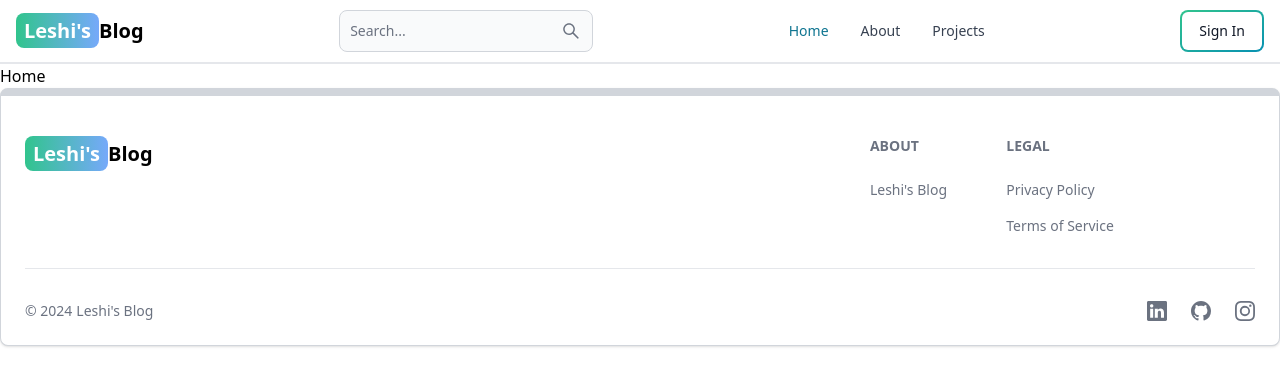
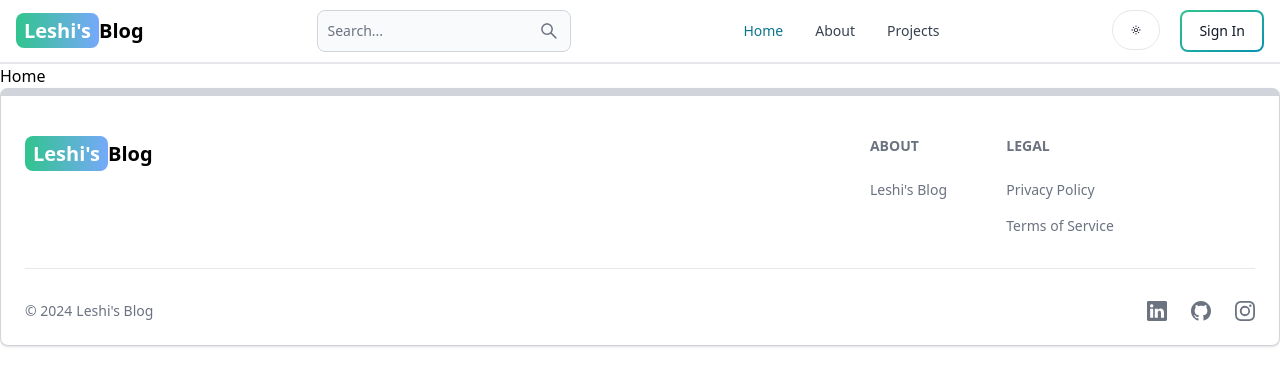
Before and after one commit to imOnVacation/earthly-expedition-logs, a React (Vite) app in the folder client/: page / in a window 1280 px wide. Shown: the top 386 px of the page. Built offline with nearby package versions, Linux system fonts and the light colour scheme; no server answers.

Commit message:
create and add theme provider in main

```diff
--- a/client/src/components/Header.jsx
+++ b/client/src/components/Header.jsx
@@ -1,12 +1,15 @@
 import { Button, Navbar, TextInput, Dropdown, Avatar } from 'flowbite-react';
 import { Link, useLocation } from 'react-router-dom';
 import { AiOutlineSearch } from 'react-icons/ai';
-import { FaMoon } from 'react-icons/fa';
-import { useSelector } from 'react-redux';
+import { MdDarkMode, MdOutlineLightMode } from 'react-icons/md';
+import { useSelector, useDispatch } from 'react-redux';
+import { toggleTheme } from '../redux/theme/themeSlice';
 
 export default function Header() {
   const path = useLocation().pathname;
   const { currentUser } = useSelector((state) => state.user);
+  const dispatch = useDispatch();
+  const theme = useSelector((state) => state.theme.theme);
 
   return (
     <Navbar className='border-b-2'>
@@ -30,9 +33,14 @@ export default function Header() {
       <Button className='w-12 h-10 lg:hidden' color='gray' pill>
         <AiOutlineSearch />
       </Button>
-      <div className='flex gap-2 md:order-2'>
-        <Button className='w-12 h-10 hidden sm:incline' color='gray' pill>
-          <FaMoon />
+      <div className='flex gap-5 md:order-2'>
+        <Button
+          className='w-12 h-10 hidden sm:inline'
+          color='gray'
+          pill
+          onClick={() => dispatch(toggleTheme())}
+        >
+          {theme === 'light' ? <MdOutlineLightMode /> : <MdDarkMode />}
         </Button>
         {currentUser ? (
           <Dropdown
@@ -63,7 +71,6 @@ export default function Header() {
             </Button>
           </Link>
         )}
-
         <Navbar.Toggle />
       </div>
       <Navbar.Collapse>
--- /dev/null
+++ b/client/src/components/ThemeProvider.jsx
@@ -0,0 +1,13 @@
+import { useSelector } from 'react-redux';
+
+export default function ThemeProvider({ children }) {
+  const { theme } = useSelector((state) => state.theme);
+
+  return (
+    <div className={theme}>
+      <div className='bg-white text-gray-700 dark:text-gray-200 dark:bg-[rgb(16,23,42)] min-h-screen'>
+        {children}
+      </div>
+    </div>
+  );
+}
```
